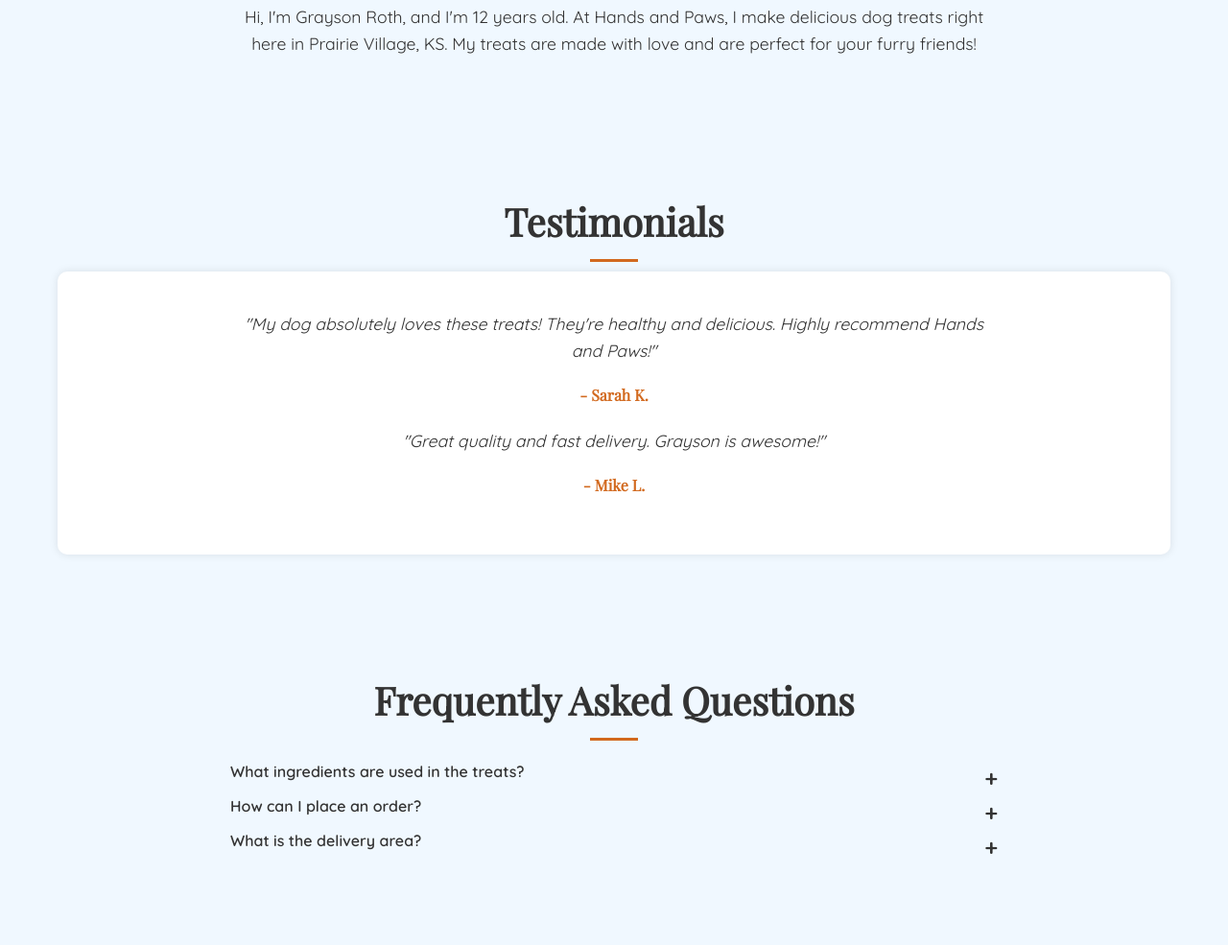
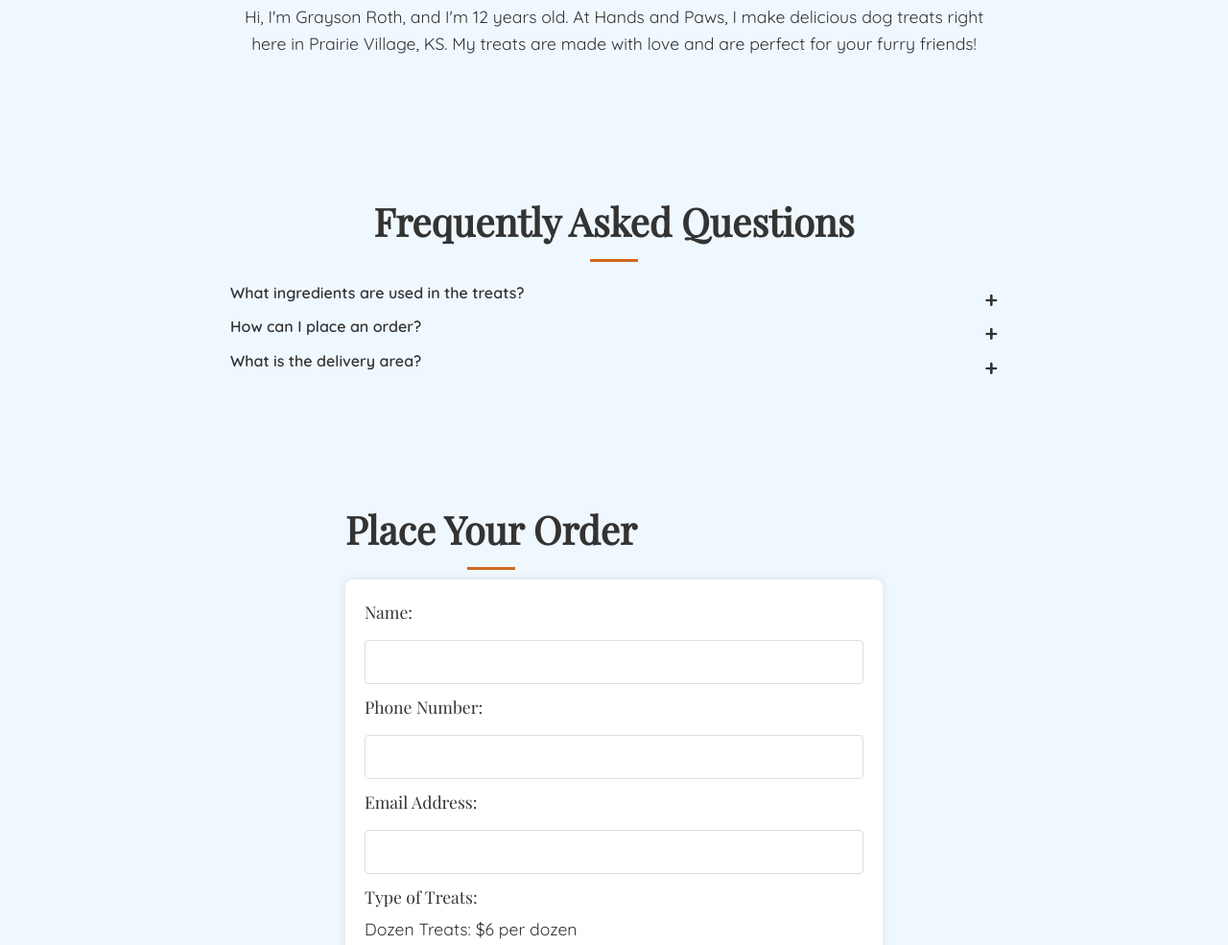
Before and after one commit to Hands-paws/Hands-Paws, a plain HTML site: page index.html in a window 1280 px wide. Shown: the part 710-1695 px from the top of the page at 96% size. Drawn offline with nearby package versions, Linux system fonts and the light colour scheme.

Commit message:
Update index.html

```diff
--- a/index.html
+++ b/index.html
@@ -124,24 +124,6 @@
             max-width: 800px;
             margin: 0 auto 20px;
         }
-        /* Testimonials */
-        .testimonials {
-            background-color: #fff;
-            padding: 40px 20px;
-            border-radius: 10px;
-            box-shadow: 0 0 10px rgba(0,0,0,0.1);
-        }
-        .testimonial {
-            margin-bottom: 20px;
-        }
-        .testimonial p {
-            font-style: italic;
-        }
-        .testimonial h4 {
-            margin-top: 10px;
-            font-family: 'Playfair Display', serif;
-            color: #D2691E;
-        }
         /* FAQ */
         .faq-item {
             text-align: left;
@@ -247,7 +229,6 @@
     <nav>
         <a href="#home" aria-label="Home">Home</a>
         <a href="#about" aria-label="About">About</a>
-        <a href="#testimonials" aria-label="Testimonials">Testimonials</a>
         <a href="#faq" aria-label="FAQ">FAQ</a>
         <a href="#order" aria-label="Order">Order</a>
         <a href="#ingredients" aria-label="Ingredients">Ingredients</a>
@@ -267,20 +248,7 @@
     <p>Hi, I'm Grayson Roth, and I'm 12 years old. At Hands and Paws, I make delicious dog treats right here in Prairie Village, KS. My treats are made with love and are perfect for your furry friends!</p>
 </section>
 
-<section class="section" id="testimonials">
-    <h2>Testimonials</h2>
-    <div class="testimonials">
-        <div class="testimonial">
-            <p>"My dog absolutely loves these treats! They're healthy and delicious. Highly recommend Hands and Paws!"</p>
-            <h4>- Sarah K.</h4>
-        </div>
-        <div class="testimonial">
-            <p>"Great quality and fast delivery. Grayson is awesome!"</p>
-            <h4>- Mike L.</h4>
-        </div>
-        <!-- Add more testimonials as needed -->
-    </div>
-</section>
+<!-- Testimonials Section Removed -->
 
 <section class="section" id="faq">
     <h2>Frequently Asked Questions</h2>
```
